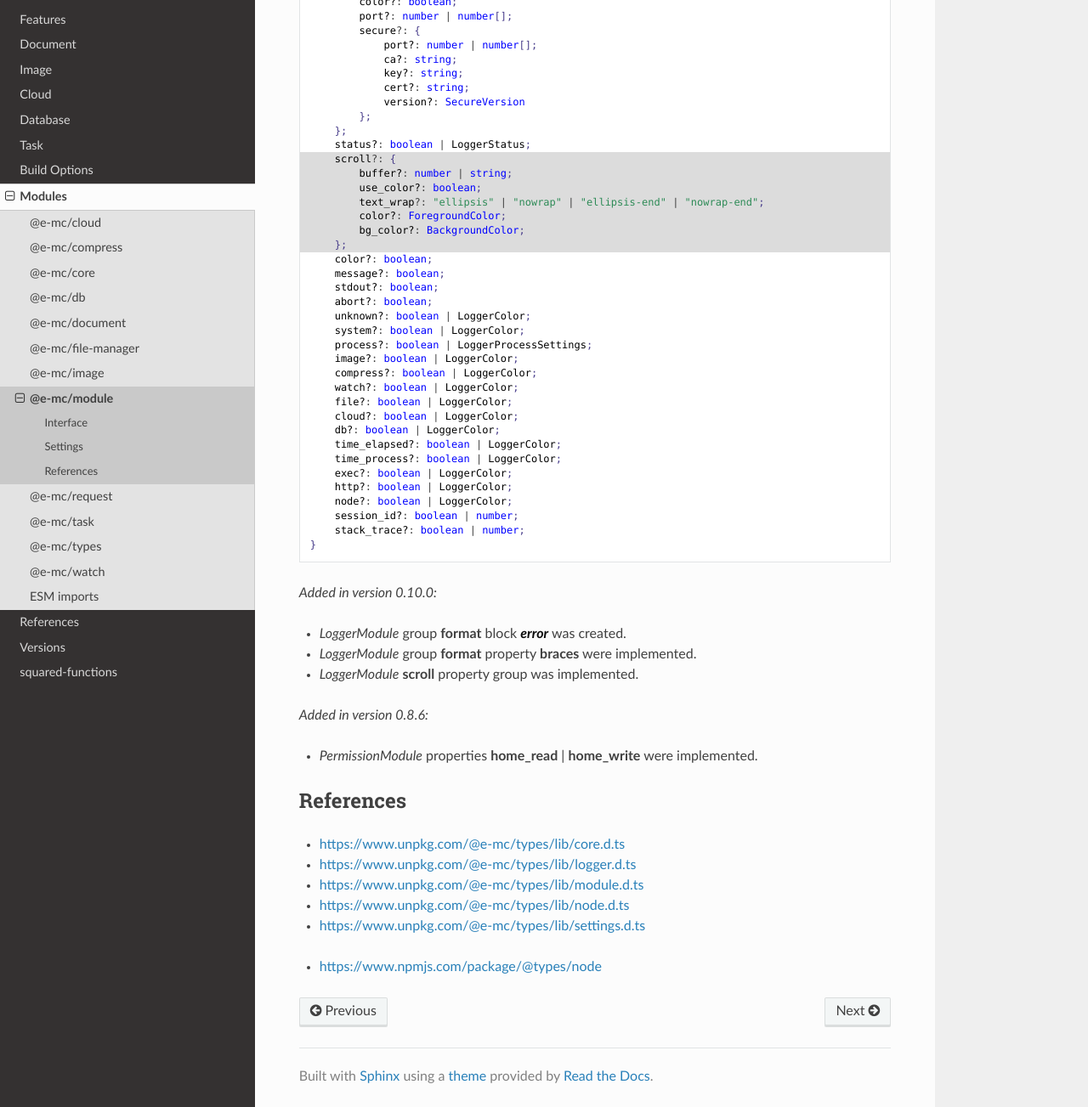
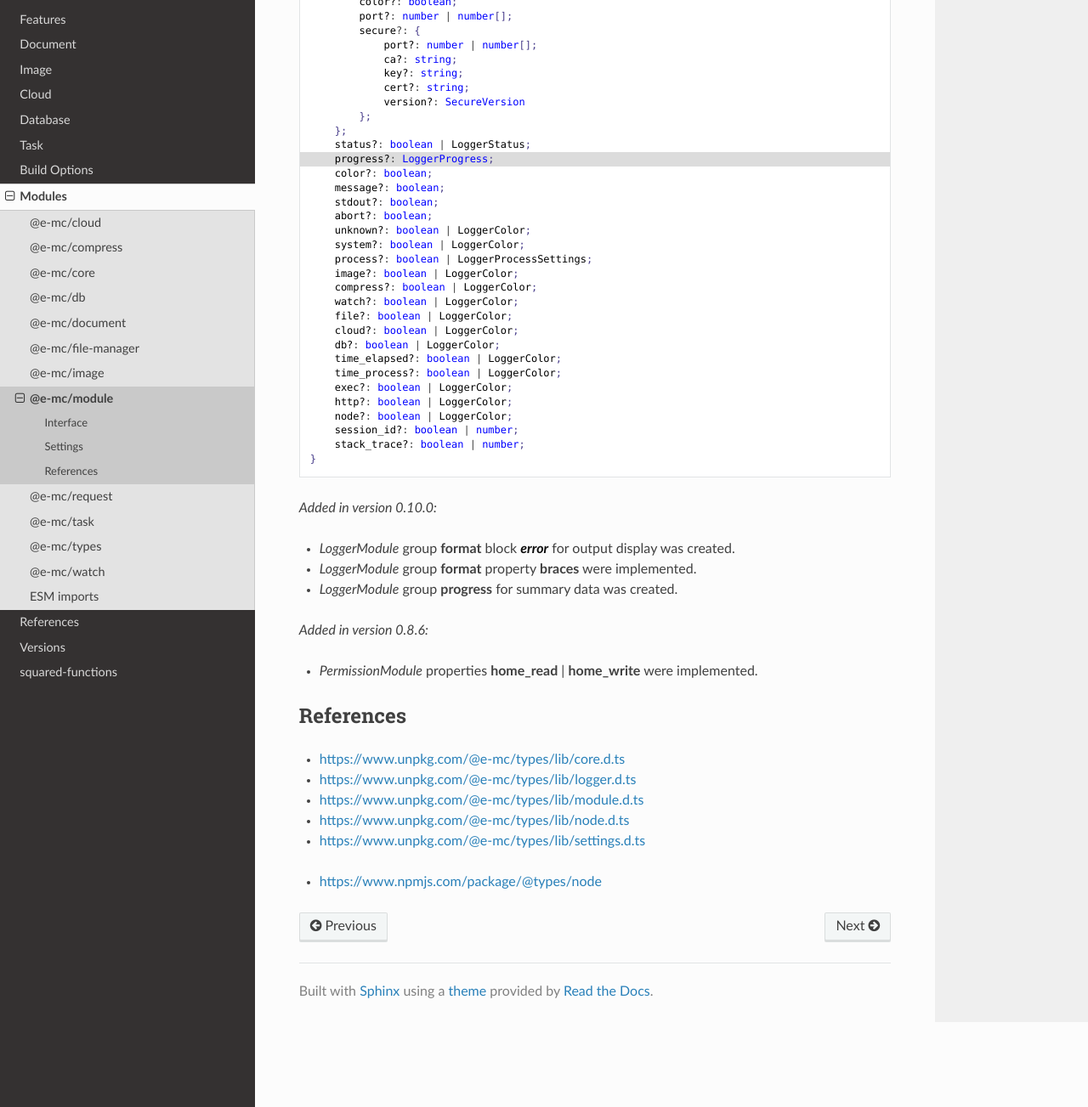
Before and after one commit to anpham6/chrome-docs, a Sphinx documentation site: the page built from source/modules/module.rst, in a window 1280 px wide and 1400 px high, scrolled down 6631 px, cut to the strip 97-1400 px from the top of the window. Shown: the whole strip at 85% size. Built offline with Sphinx 7.4.7 and the Read the Docs theme 2.0.0, drawn with Linux system fonts in a browser that asks for light colours; some of the changed text lies outside the part shown.

Commit message:
Logger: Property group scroll was renamed progress.

```diff
--- a/source/modules/module.rst
+++ b/source/modules/module.rst
@@ -275,9 +275,9 @@ Settings
 
 .. code-block::
   :caption: `View JSON <https://www.unpkg.com/squared-express/dist/squared.json>`_
-  :emphasize-lines: 73,88,97,105-110,132-138
+  :emphasize-lines: 73,88,97,105-110,132
 
-  import type { BackgroundColor, ForegroundColor, LogMessageOptions, LogTypeValue, LoggerStatus } from "./logger";
+  import type { BackgroundColor, ForegroundColor, LogMessageOptions, LogTypeValue, LoggerProgress, LoggerStatus } from "./logger";
   import type { LoggerProcessSettings } from "./settings";
 
   import type { BinaryLike, CipherGCMTypes } from "crypto";
@@ -408,13 +408,7 @@ Settings
           };
       };
       status?: boolean | LoggerStatus;
-      scroll?: {
-          buffer?: number | string;
-          use_color?: boolean;
-          text_wrap?: "ellipsis" | "nowrap" | "ellipsis-end" | "nowrap-end";
-          color?: ForegroundColor;
-          bg_color?: BackgroundColor;
-      };
+      progress?: LoggerProgress;
       color?: boolean;
       message?: boolean;
       stdout?: boolean;
@@ -439,9 +433,9 @@ Settings
 
 .. versionadded:: 0.10.0
 
-  - *LoggerModule* group **format** block :target:`error` was created.
+  - *LoggerModule* group **format** block :target:`error` for output display was created.
   - *LoggerModule* group **format** property **braces** were implemented.
-  - *LoggerModule* **scroll** property group was implemented.
+  - *LoggerModule* group **progress** for summary data was created.
 
 .. versionadded:: 0.8.6
 
```
Also changed, not shown: source/modules/file-manager.rst (+4 -10 lines).
